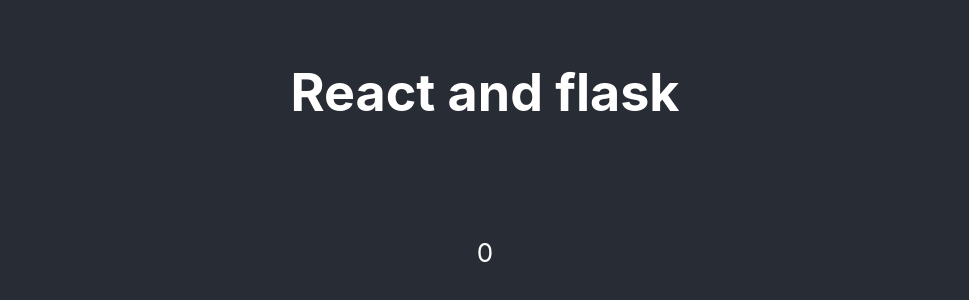
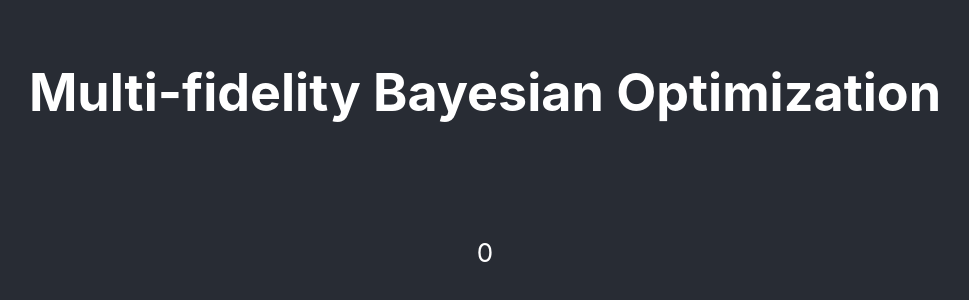
Before and after one commit to kernelCruncher/WebBOMFBO, a React (Create React App) app in the folder frontend/: page / in a window 1280 px wide. Shown: the part 188-488 px from the top of the page, without its empty margins (155-1124 px from the left). Built offline with nearby package versions, Linux system fonts and the light colour scheme; no server answers.

Commit message:
Update App.js

```diff
--- a/frontend/src/App.js
+++ b/frontend/src/App.js
@@ -34,7 +34,7 @@
 	return (
 		<div className="App">
 			<header className="App-header">
-				<h1>React and flask</h1>
+				<h1>Multi-fidelity Bayesian Optimization</h1>
 				{/* Calling a data from setdata for showing */}
 				<p>{data.name}</p>
 				<p>{data.age}</p>
```
